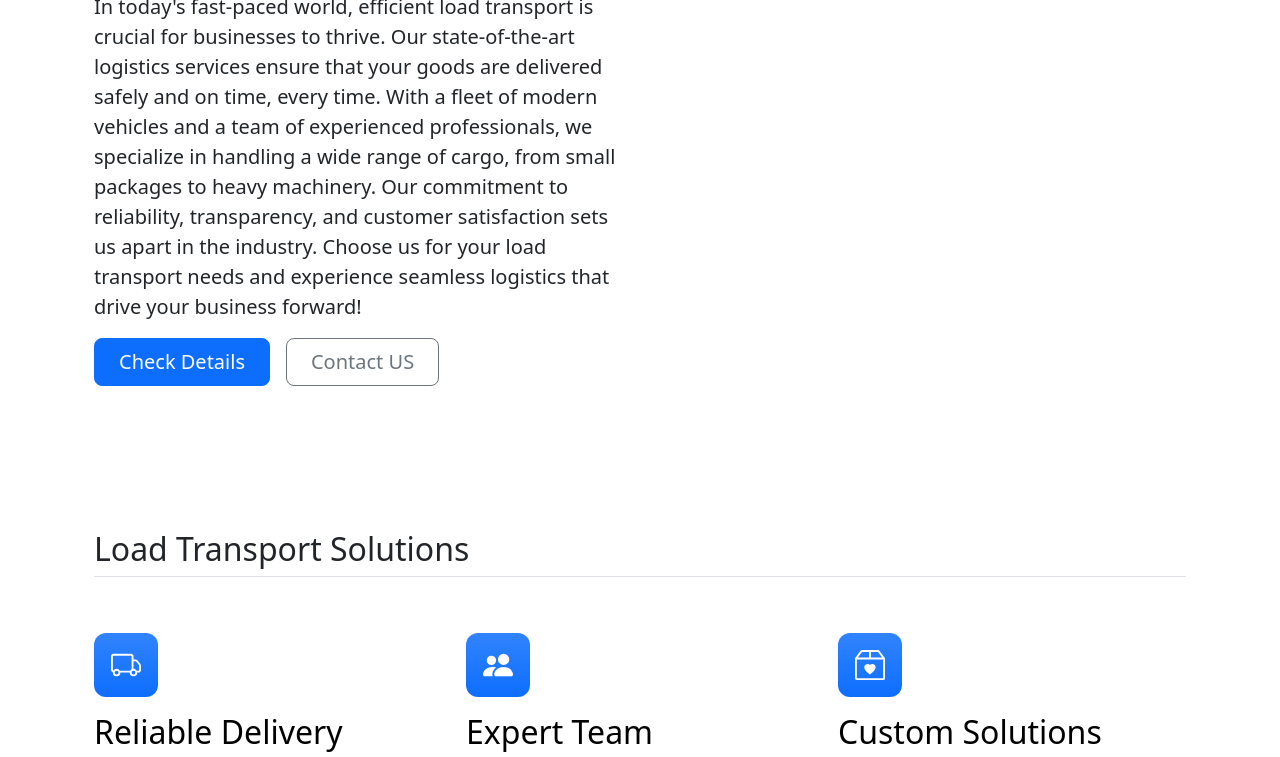
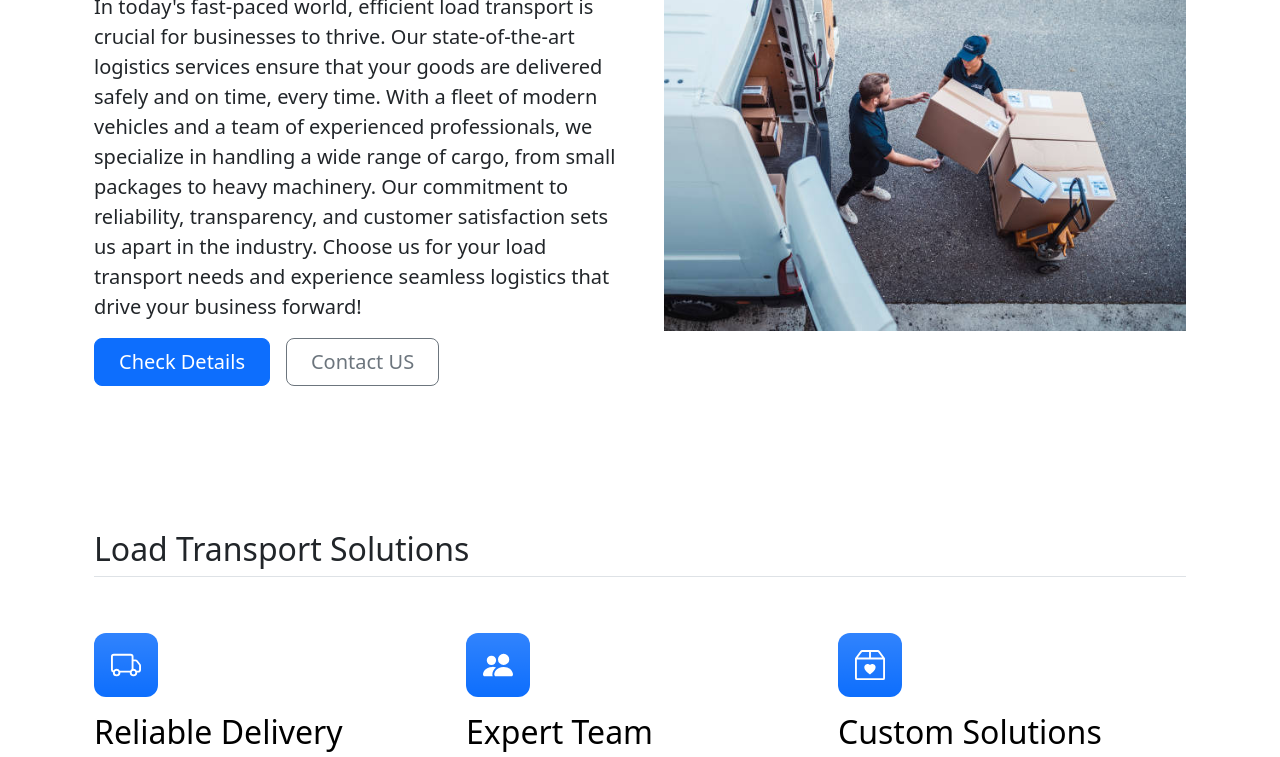
Before and after one commit to Pavani284/My-First-site, a plain HTML site: page index.html in a window 1280 px wide. Shown: the part 224-981 px from the top of the page. Drawn offline with nearby package versions, Linux system fonts and the light colour scheme.

Commit message:
Update index.html

```diff
--- a/index.html
+++ b/index.html
@@ -58,7 +58,7 @@
 </nav>
 <div class="container col-xxl-8 px-4 py-5">
      <div class="row flex-lg-row-reverse align-items-center g-5 py-5">
-        <div class="col-10 col-sm-8 col-lg-6"> <img src="./images/load.jpg" class="d-block mx-lg-auto img-fluid" alt="Bootstrap Themes" width="700" height="500" loading="lazy">
+        <div class="col-10 col-sm-8 col-lg-6"> <img src="load.jpg" class="d-block mx-lg-auto img-fluid" alt="Bootstrap Themes" width="700" height="500" loading="lazy">
         </div>
         <div class="col-lg-6">
             <h1 class="display-5 fw-bold text-body-emphasis lh-1 mb-3">Move With Joy</h1>
```
